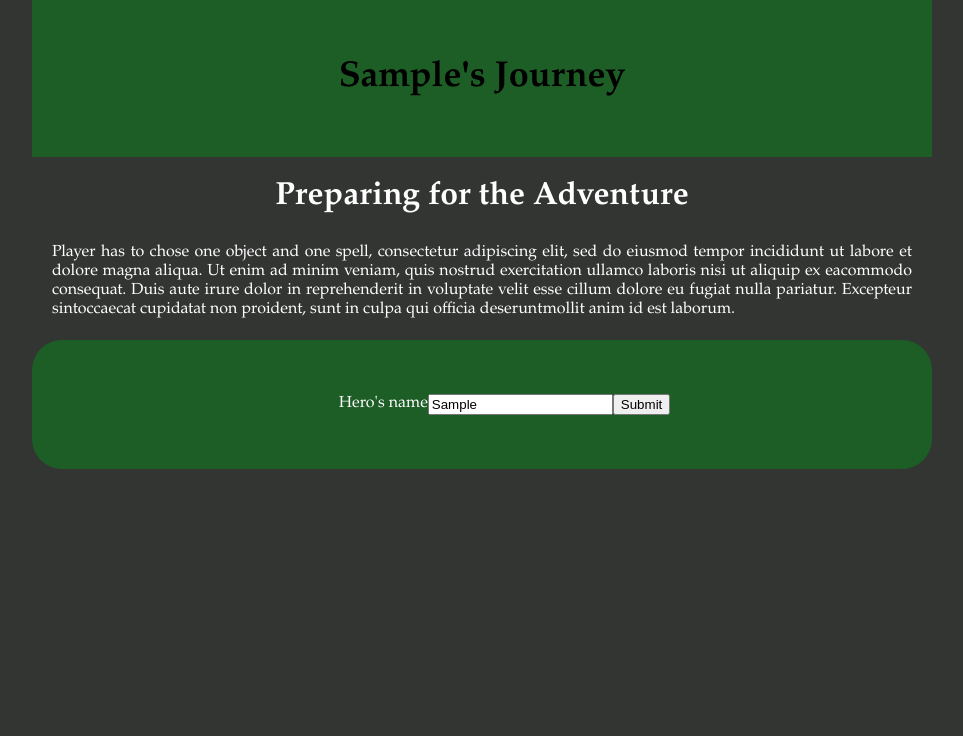
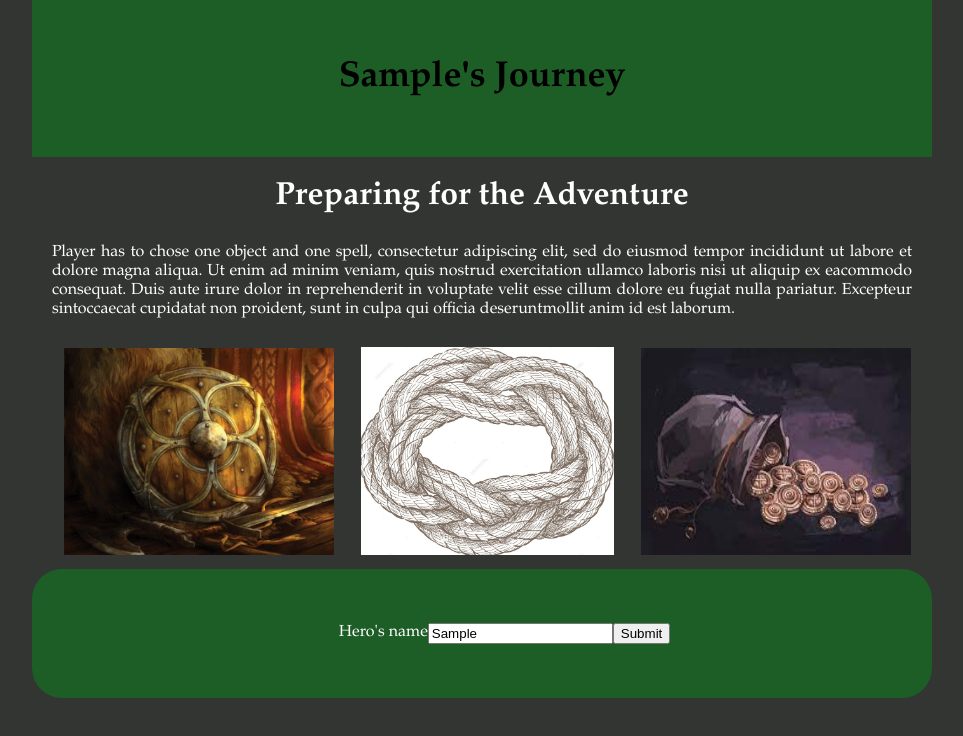
Before and after one commit to shuampi/react-christmas-project, a React (Create React App) app: page / in a window 1280 px wide. Both pictures are taken after typing "Sample" into the empty fields and a click on the button "Submit". Shown: the top 736 px of the page, without its empty margins (158-1121 px from the left). Built offline with nearby package versions, Linux system fonts and the light colour scheme.

Commit message:
images of objects show after click button

```diff
--- a/src/components/App/App.css
+++ b/src/components/App/App.css
@@ -63,3 +63,8 @@ body {
   padding: 6% 5% 6% 10%;
   background-color: rgb(29, 93, 38);
 }
+.image-card{
+  max-width: 270px;
+  height: 207.54px;
+  margin: 3% 2% 3% 2%;
+}
--- a/src/components/App/App.js
+++ b/src/components/App/App.js
@@ -13,7 +13,7 @@ function App() {
   const [isHide, setIsHide] = useState(false);
 
   function handelIsHide() {
-    setIsHide(true);
+    setIsHide(!isHide);
   }
   function handelHeroName(thename) {
     setHeroName(thename);
--- a/src/components/ImageCard/index.js
+++ b/src/components/ImageCard/index.js
@@ -1,10 +1,10 @@
 import React from "react";
 
-function ImageCard(){
+function ImageCard({src, alt, isHide}){
 
 return(
-    <div className="image-card">
-     <img alt=""/>
+    <div >
+     <img className={isHide? "image-card":"hide-intro"} src={src} alt={alt}/>
     </div>
 )
 
--- a/src/components/NarrativeBlock/index.js
+++ b/src/components/NarrativeBlock/index.js
@@ -1,7 +1,7 @@
 /** @format */
 
 import React from "react";
-
+import ImageCard from "../ImageCard";
 function NarrativeBlock({ narrativeText, isHide }) {
   console.log(narrativeText);
 
@@ -20,6 +20,9 @@ function NarrativeBlock({ narrativeText, isHide }) {
           fugiat nulla pariatur. Excepteur sint occaecat cupidatat non proident,
           sunt in culpa qui officia deserunt mollit anim id est laborum.
         </p>
+        <ImageCard isHide={isHide} alt="a shield" src="/images/shield.jpg"/>
+        <ImageCard isHide={isHide} alt="a rope" src="/images/rope.jpg"/>
+        <ImageCard isHide={isHide} alt="a bag full of coins" src="/images/bagcoins2.jpg"/>
       </div>
     </div>
   );
```
